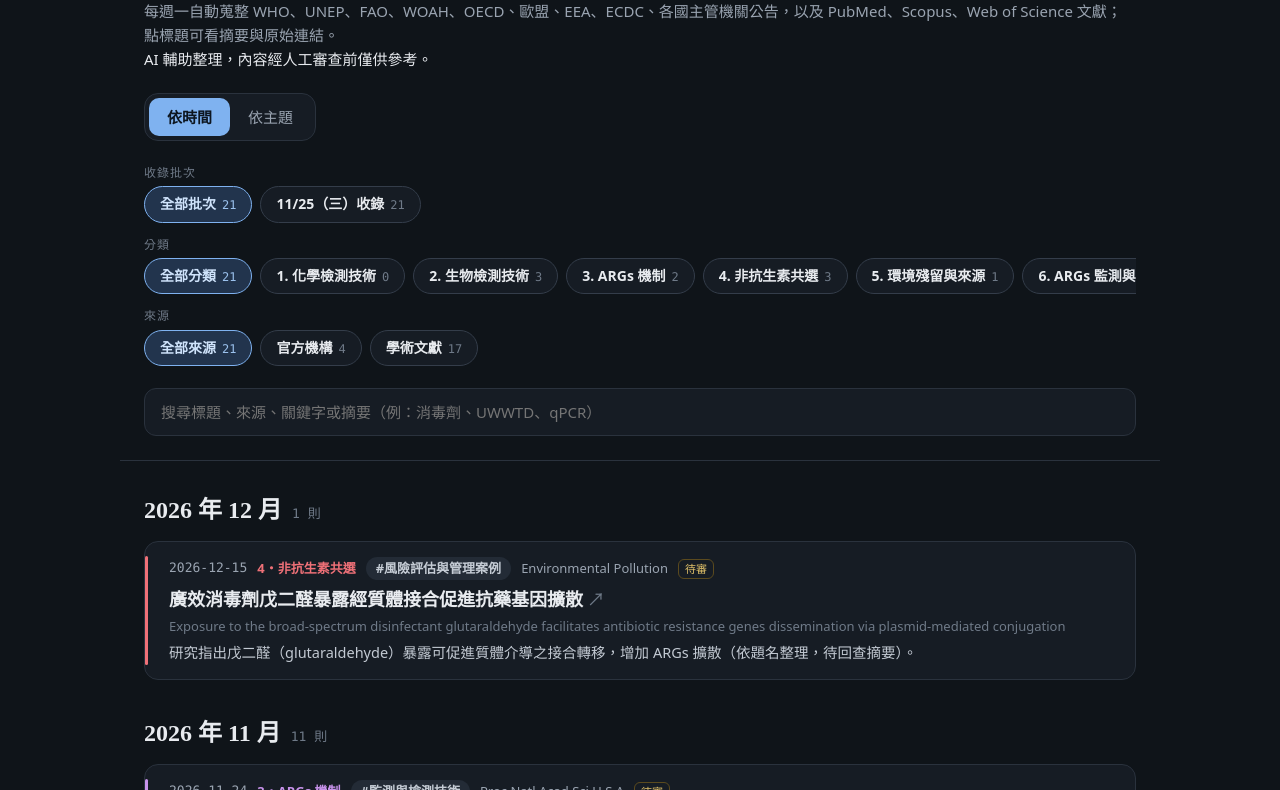
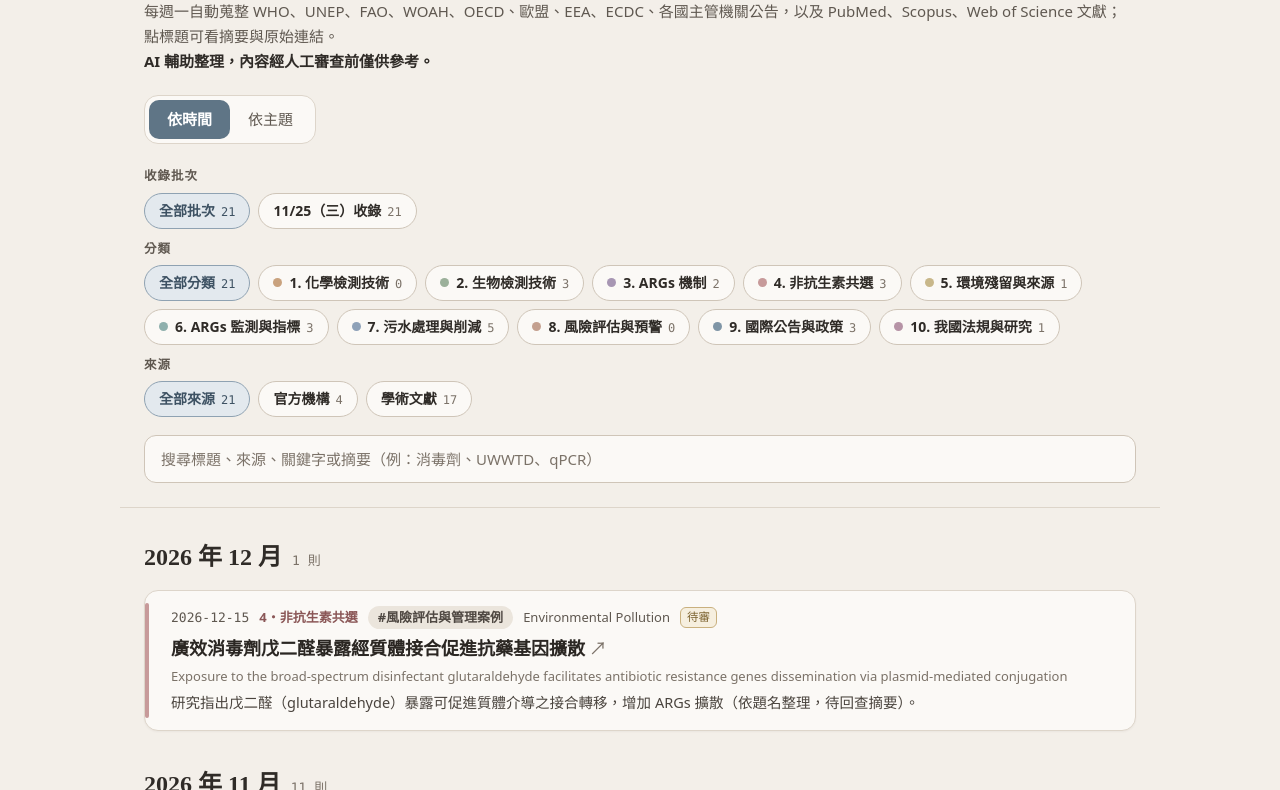
Before and after one commit to andy9556665-glitch/amr-env-monitor, a plain HTML site: page index.html in a window 1280 px wide. Shown: the part 152-942 px from the top of the page. Drawn offline with Linux system fonts and the light colour scheme.

Commit message:
改為淺色莫蘭迪配色、分類選單自動換行；補充實測可讀取之官方來源
Co-Authored-By: Claude Opus 5.5 <noreply@anthropic.com>
Claude-Session: https://claude.ai/code/session_01V4jN87wMHWWbw23EppwZWA

```diff
--- a/data/items.json
+++ b/data/items.json
@@ -1,6 +1,6 @@
 {
   "updated_at": "2026-11-25T15:00:00+08:00",
-  "coverage": "2026-10-01 ~ 2026-11-24（首次建置）",
+  "coverage": "2026-09-29 ~ 2026-11-24（首次建置，抽樣收錄）",
   "items": [
     {
       "id": "ecdc-eaad-2026",
--- a/index.html
+++ b/index.html
@@ -8,67 +8,70 @@
 <meta name="description" content="環境面化學物質與抗生素風險治理計畫：國際組織公告與學術文獻每週彙整">
 <style>
 :root{
-  --bg:#0f1419; --panel:#161c24; --panel2:#1b222c; --line:#2a323d; --line2:#343d4a;
-  --text:#e8ebef; --muted:#9aa4b1; --dim:#6f7a88; --accent:#7fb2f0; --accent-bg:#22344d;
+  --bg:#f3efe9; --panel:#fbf9f6; --panel2:#f1ece5; --line:#ddd5ca; --line2:#cfc5b8;
+  --text:#2f2b27; --muted:#5f5850; --dim:#7b7268; --accent:#6f8597; --accent-bg:#e3e9ee; --accent-text:#3e5263;
   --serif:"Noto Serif TC","Source Han Serif TC","Songti TC","PMingLiU",serif;
   --sans:"Noto Sans TC","PingFang TC","Microsoft JhengHei",system-ui,sans-serif;
   --mono:ui-monospace,"SF Mono",Menlo,Consolas,monospace;
 }
 *{box-sizing:border-box}
-html,body{margin:0;background:var(--bg);color:var(--text);font-family:var(--sans);line-height:1.6}
-a{color:var(--accent)}
+html,body{margin:0;background:var(--bg);color:var(--text);font-family:var(--sans);line-height:1.65}
+a{color:var(--accent-text)}
 .wrap{max-width:1040px;margin:0 auto;padding:36px 24px 80px}
 header{display:flex;justify-content:space-between;align-items:flex-start;gap:16px;flex-wrap:wrap}
-h1{font-family:var(--serif);font-size:44px;font-weight:900;margin:0;letter-spacing:.02em;line-height:1.15}
+h1{font-family:var(--serif);font-size:44px;font-weight:900;margin:0;letter-spacing:.02em;line-height:1.15;color:#2b2723}
 .updated{font-family:var(--mono);font-size:14px;color:var(--muted);padding-top:14px;white-space:nowrap}
 .sub{color:var(--muted);margin:14px 0 22px;font-size:15px}
-.sub b{color:var(--text);font-weight:500}
+.sub b{color:var(--text);font-weight:600}
 .seg{display:inline-flex;background:var(--panel);border:1px solid var(--line);border-radius:14px;padding:4px;margin-bottom:16px}
 .seg button{all:unset;cursor:pointer;padding:7px 18px;border-radius:10px;color:var(--muted);font-size:15px}
-.seg button.on{background:var(--accent);color:#0d1620;font-weight:600}
-.chips{display:flex;gap:8px;overflow-x:auto;padding-bottom:6px;margin-bottom:6px;scrollbar-width:thin}
-.chip{all:unset;cursor:pointer;flex:none;border:1px solid var(--line2);background:var(--panel);border-radius:999px;padding:6px 15px;font-size:14px;font-weight:600;white-space:nowrap}
+.seg button.on{background:#5f7586;color:#fff;font-weight:600}
+.chips{display:flex;flex-wrap:wrap;gap:8px;margin-bottom:10px}
+.chip{all:unset;cursor:pointer;border:1px solid var(--line2);background:var(--panel);border-radius:999px;padding:5px 14px;font-size:14px;font-weight:600;white-space:nowrap;color:var(--text)}
+.chip:hover{background:var(--panel2)}
 .chip small{font-family:var(--mono);font-weight:400;color:var(--dim);margin-left:6px;font-size:12px}
-.chip.on{background:var(--accent-bg);border-color:var(--accent);color:#cfe3fb}
-.chip.on small{color:#9cc2ee}
-.rowlabel{font-size:12px;color:var(--dim);margin:6px 0 4px;letter-spacing:.08em}
-.search{width:100%;margin:10px 0 0;background:var(--panel);border:1px solid var(--line);border-radius:12px;color:var(--text);padding:13px 16px;font-size:15px;font-family:inherit;outline:none}
-.search:focus{border-color:var(--accent)}
+.chip .dot{display:inline-block;width:9px;height:9px;border-radius:50%;background:var(--c);margin-right:7px;vertical-align:1px}
+.chip.on{background:var(--accent-bg);border-color:#8fa2b2;color:var(--accent-text)}
+.chip.on small{color:var(--accent-text)}
+.rowlabel{font-size:12.5px;color:var(--muted);margin:6px 0 6px;letter-spacing:.08em;font-weight:600}
+.search{width:100%;margin:8px 0 0;background:var(--panel);border:1px solid var(--line2);border-radius:12px;color:var(--text);padding:13px 16px;font-size:15px;font-family:inherit;outline:none}
+.search::placeholder{color:var(--dim)}
+.search:focus{border-color:#8fa2b2;box-shadow:0 0 0 3px #e3e9ee}
 .divider{border:none;border-top:1px solid var(--line);margin:24px -24px 30px}
 .group{margin-bottom:34px}
 .group h2{font-family:var(--serif);font-size:24px;margin:0 0 12px;font-weight:900}
 .group h2 small{font-family:var(--mono);font-size:13px;color:var(--dim);font-weight:400;margin-left:10px}
-.list{border:1px solid var(--line);border-radius:14px;overflow:hidden;background:var(--panel)}
-.item{position:relative;padding:15px 20px 15px 24px;border-top:1px solid var(--line);cursor:pointer;transition:background .12s}
+.list{border:1px solid var(--line);border-radius:14px;overflow:hidden;background:var(--panel);box-shadow:0 1px 2px rgba(80,65,50,.05)}
+.item{position:relative;padding:15px 20px 15px 26px;border-top:1px solid var(--line);cursor:pointer;transition:background .12s}
 .item:first-child{border-top:none}
 .item:hover{background:var(--panel2)}
-.item::before{content:"";position:absolute;left:0;top:14px;bottom:14px;width:3px;border-radius:2px;background:var(--c)}
+.item::before{content:"";position:absolute;left:0;top:12px;bottom:12px;width:4px;border-radius:2px;background:var(--c)}
 .meta{display:flex;flex-wrap:wrap;align-items:center;gap:10px;font-size:13px;color:var(--muted)}
 .meta .date{font-family:var(--mono)}
-.meta .cat{color:var(--c);font-weight:700}
-.tag{background:#232b36;border-radius:999px;padding:1px 10px;color:#c5ccd5;font-weight:600}
-.badge{font-size:11px;border:1px solid #5b4a1e;color:#e2c26a;border-radius:6px;padding:0 6px}
-.badge.ok{border-color:#2f5a3c;color:#7fd39a}
-.ttl{font-size:18px;font-weight:700;margin:5px 0 2px}
+.meta .cat{color:var(--t);font-weight:700}
+.tag{background:#ebe5dc;border-radius:999px;padding:1px 10px;color:#4f4842;font-weight:600}
+.badge{font-size:11.5px;border:1px solid #c9b07e;color:#7d6431;background:#f6efdf;border-radius:6px;padding:0 6px}
+.badge.ok{border-color:#9db39a;color:#45603f;background:#e8efe5}
+.ttl{font-size:18px;font-weight:700;margin:5px 0 2px;color:#2b2723}
 .ttl .arrow{color:var(--dim);font-weight:400;margin-left:4px}
 .en{font-size:13px;color:var(--dim);margin-bottom:4px}
-.sum{color:#c3cad3;font-size:14.5px;display:-webkit-box;-webkit-line-clamp:2;-webkit-box-orient:vertical;overflow:hidden}
+.sum{color:#4a443e;font-size:14.5px;display:-webkit-box;-webkit-line-clamp:2;-webkit-box-orient:vertical;overflow:hidden}
 .empty{color:var(--muted);text-align:center;padding:60px 0}
-footer{color:var(--dim);font-size:13px;margin-top:40px;border-top:1px solid var(--line);padding-top:18px}
-/* modal */
-.mask{position:fixed;inset:0;background:rgba(5,8,12,.72);display:none;align-items:flex-start;justify-content:center;padding:40px 16px;overflow-y:auto;z-index:10}
+footer{color:var(--muted);font-size:13px;margin-top:40px;border-top:1px solid var(--line);padding-top:18px}
+.mask{position:fixed;inset:0;background:rgba(60,52,44,.42);display:none;align-items:flex-start;justify-content:center;padding:40px 16px;overflow-y:auto;z-index:10}
 .mask.show{display:flex}
-.modal{background:var(--panel);border:1px solid var(--line2);border-radius:16px;max-width:760px;width:100%;padding:26px 28px 24px;position:relative}
+.modal{background:var(--panel);border:1px solid var(--line2);border-radius:16px;max-width:760px;width:100%;padding:26px 28px 24px;position:relative;box-shadow:0 12px 40px rgba(60,50,40,.18)}
 .modal .x{all:unset;cursor:pointer;position:absolute;right:18px;top:14px;font-size:26px;color:var(--muted)}
 .modal h3{font-family:var(--serif);font-size:24px;margin:8px 0 4px;line-height:1.35}
 .modal .en{font-size:14px;margin-bottom:14px}
 .kv{display:grid;grid-template-columns:110px 1fr;gap:0;border-top:1px solid var(--line);margin-top:10px}
 .kv div{padding:10px 0;border-bottom:1px solid var(--line);font-size:14.5px}
-.kv .k{color:var(--muted)}
+.kv .k{color:var(--muted);font-weight:600}
 .kws{display:flex;flex-wrap:wrap;gap:6px}
-.kws span{background:#232b36;border-radius:6px;padding:0 8px;font-size:13px;color:#c5ccd5}
+.kws span{background:#ebe5dc;border-radius:6px;padding:0 8px;font-size:13px;color:#4f4842}
 .actions{display:flex;gap:10px;margin-top:20px;flex-wrap:wrap}
-.btn{display:inline-flex;align-items:center;gap:6px;background:var(--accent);color:#0d1620;font-weight:700;text-decoration:none;padding:10px 20px;border-radius:10px;font-size:15px}
+.btn{display:inline-flex;align-items:center;gap:6px;background:#5f7586;color:#fff;font-weight:700;text-decoration:none;padding:10px 20px;border-radius:10px;font-size:15px;border:none;cursor:pointer;font-family:inherit}
+.btn:hover{background:#51667a}
 .btn.ghost{background:transparent;color:var(--text);border:1px solid var(--line2);font-weight:500}
 .note{font-size:12.5px;color:var(--dim);margin-top:14px}
 @media (max-width:640px){h1{font-size:32px}.kv{grid-template-columns:86px 1fr}.wrap{padding:24px 16px 60px}.divider{margin:20px -16px 24px}}
@@ -104,16 +107,16 @@ footer{color:var(--dim);font-size:13px;margin-top:40px;border-top:1px solid var(
 
 <script>
 const CATS={
-  1:{n:"化學檢測技術",c:"#f0a35e"},
-  2:{n:"生物檢測技術",c:"#7fd39a"},
-  3:{n:"ARGs 機制",c:"#c792ea"},
-  4:{n:"非抗生素共選",c:"#f07178"},
-  5:{n:"環境殘留與來源",c:"#e6c86e"},
-  6:{n:"ARGs 監測與指標",c:"#5fd1c8"},
-  7:{n:"污水處理與削減",c:"#82aaff"},
-  8:{n:"風險評估與預警",c:"#ff9e64"},
-  9:{n:"國際公告與政策",c:"#7fb2f0"},
-  10:{n:"我國法規與研究",c:"#e889c4"}
+  1:{n:"化學檢測技術",c:"#c9a27e",t:"#8a6340"},
+  2:{n:"生物檢測技術",c:"#9bb09a",t:"#4f6a4d"},
+  3:{n:"ARGs 機制",c:"#a796b3",t:"#66547a"},
+  4:{n:"非抗生素共選",c:"#c79a9a",t:"#8a5656"},
+  5:{n:"環境殘留與來源",c:"#c8b78a",t:"#7a6a3c"},
+  6:{n:"ARGs 監測與指標",c:"#8fb0ad",t:"#456b68"},
+  7:{n:"污水處理與削減",c:"#8ea1b8",t:"#4b5f78"},
+  8:{n:"風險評估與預警",c:"#c4a08f",t:"#85594a"},
+  9:{n:"國際公告與政策",c:"#7f95a6",t:"#465c6d"},
+  10:{n:"我國法規與研究",c:"#b693a6",t:"#7a5268"}
 };
 const WD="日一二三四五六";
 let DATA={items:[]}, st={view:"time",batch:"all",cat:"all",src:"all",q:""};
@@ -133,15 +136,16 @@ function filtered(ignore){
   });
 }
 function chipRow(el,key,entries,allLabel){
+  const dot=v=>key==="cat"&&CATS[v]?`<span class="dot" style="--c:${CATS[v].c}"></span>`:"";
   const base=filtered(key);
   const cnt=v=>base.filter(it=>(key==="batch"?it.batch:key==="cat"?String(it.category):it.source_type)===v).length;
   let h=`<button class="chip ${st[key]==="all"?"on":""}" data-k="${key}" data-v="all">${allLabel}<small>${base.length}</small></button>`;
-  for(const [v,label] of entries){h+=`<button class="chip ${st[key]===v?"on":""}" data-k="${key}" data-v="${esc(v)}">${esc(label)}<small>${cnt(v)}</small></button>`}
+  for(const [v,label] of entries){h+=`<button class="chip ${st[key]===v?"on":""}" data-k="${key}" data-v="${esc(v)}">${dot(v)}${esc(label)}<small>${cnt(v)}</small></button>`}
   el.innerHTML=h;
 }
 function card(it){
-  const c=CATS[it.category]||{n:"未分類",c:"#888"};
-  return `<div class="item" style="--c:${c.c}" data-id="${esc(it.id)}" tabindex="0">
+  const c=CATS[it.category]||{n:"未分類",c:"#aaa",t:"#555"};
+  return `<div class="item" style="--c:${c.c};--t:${c.t}" data-id="${esc(it.id)}" tabindex="0">
     <div class="meta"><span class="date">${esc(it.pub_date)}</span><span class="cat">${it.category}・${esc(c.n)}</span><span class="tag">#${esc(it.report_cat)}</span><span>${esc(it.source)}</span><span class="badge ${it.review==="已審"?"ok":""}">${esc(it.review||"待審")}</span></div>
     <div class="ttl">${esc(it.title_zh||it.title_en)}<span class="arrow">↗</span></div>
     ${it.title_en&&it.title_zh?`<div class="en">${esc(it.title_en)}</div>`:""}
@@ -165,10 +169,10 @@ function render(){
 }
 function openItem(id){
   const it=DATA.items.find(i=>i.id===id);if(!it)return;
-  const c=CATS[it.category]||{n:"",c:"#888"};
+  const c=CATS[it.category]||{n:"",c:"#aaa",t:"#555"};
   const row=(k,v)=>v?`<div class="k">${k}</div><div>${v}</div>`:"";
   $("#modal").innerHTML=`<button class="x" aria-label="關閉">×</button>
-    <div class="meta" style="--c:${c.c}"><span class="date">${esc(it.pub_date)}</span><span class="cat">${it.category}・${esc(c.n)}</span><span class="tag">#${esc(it.report_cat)}</span><span class="badge ${it.review==="已審"?"ok":""}">${esc(it.review||"待審")}</span></div>
+    <div class="meta" style="--c:${c.c};--t:${c.t}"><span class="date">${esc(it.pub_date)}</span><span class="cat">${it.category}・${esc(c.n)}</span><span class="tag">#${esc(it.report_cat)}</span><span class="badge ${it.review==="已審"?"ok":""}">${esc(it.review||"待審")}</span></div>
     <h3>${esc(it.title_zh||it.title_en)}</h3>${it.title_en&&it.title_zh?`<div class="en">${esc(it.title_en)}</div>`:""}
     <div class="kv">
       ${row("資訊來源",esc(it.source))}${row("資料類型",esc(it.doc_type))}${row("國家／區域",esc(it.region))}
```
Also changed, not shown: 1 other file.
